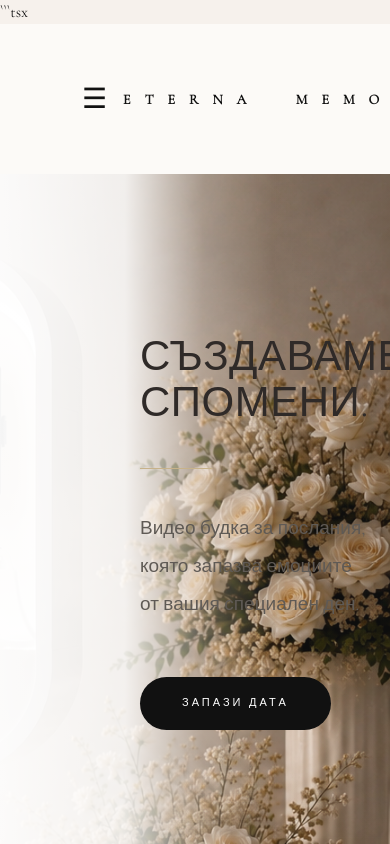
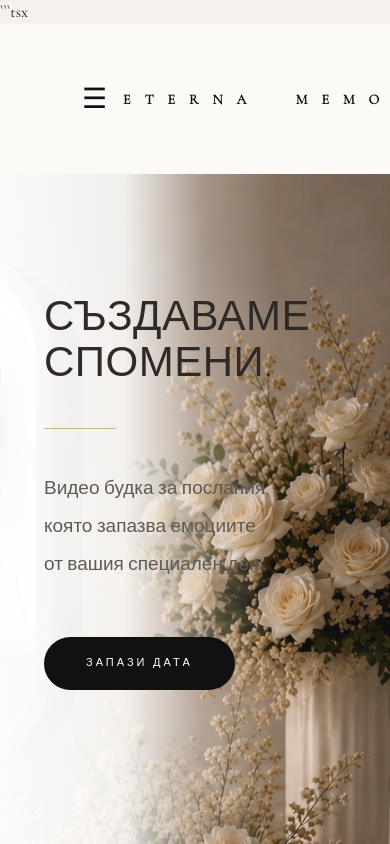
Before and after one commit to nansitocheva-netizen/eterna-site, a Next.js app: page / in a window 390 px wide. Shown: the top 844 px of the page. Built offline with nearby package versions, Linux system fonts and the light colour scheme.

Commit message:
mobile fix

```diff
--- a/app/page.tsx
+++ b/app/page.tsx
@@ -197,7 +197,7 @@ transition: "0.4s ease",backgroundColor: "rgba(252,250,247,0.96)",
   zIndex: 1,
   width: "100%",
   height: "100%",
-padding: "160px 0 80px 120px",
+  padding: "120px 24px 80px",
   display: "flex",
   flexDirection: "column",
   justifyContent: "flex-start",
@@ -284,7 +284,10 @@ style={{
 maxWidth: "1280px",
 margin: "0 auto",
 display: "grid",
-gridTemplateColumns: "repeat(3, minmax(0, 1fr))",
+gridTemplateColumns:
+  typeof window !== "undefined" && window.innerWidth < 768
+    ? "1fr"
+    : "repeat(3, minmax(0, 1fr))",
 gap: "72px",
 }}
 >
```
Lines whose indentation alone changed are shown as unchanged.
